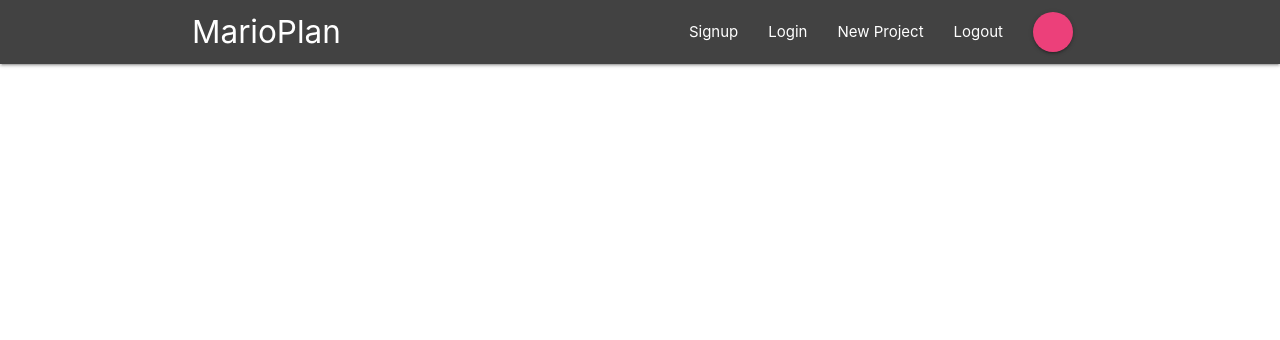
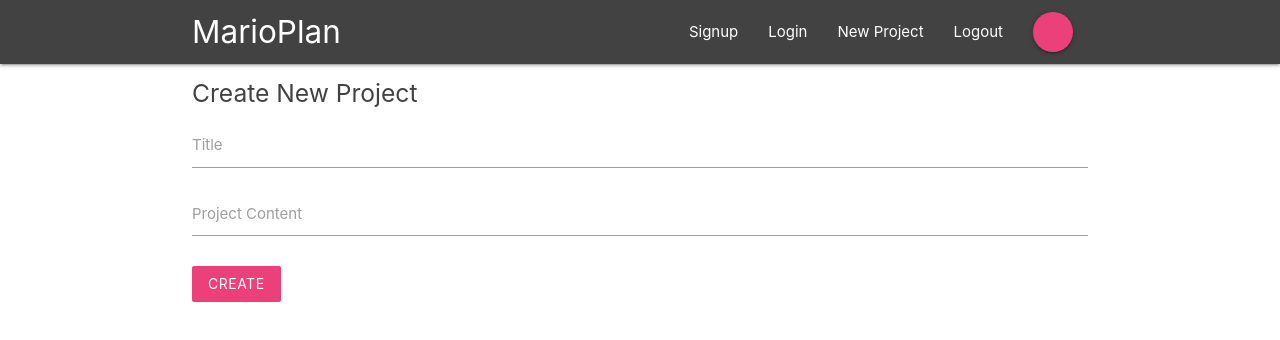
Before and after one commit to RandilaP/plan-tut, a React (Create React App) app: page /create in a window 1280 px wide. Shown: the top 340 px of the page. Built offline with nearby package versions, Linux system fonts and the light colour scheme.

Commit message:
finish project form

```diff
--- a/src/App.js
+++ b/src/App.js
@@ -5,6 +5,7 @@
 import ProjectDetails from './components/project/ProjectDetail';
 import SignIn from './components/auth/SignIn';
 import SignUp from './components/auth/SignUp';
+import CreateProject from './components/project/CreateProject';
 
 
 function App() {
@@ -17,6 +18,7 @@
         <Route path='/project/:id' element={<ProjectDetails />} />
         <Route path='/signin' element={<SignIn />} />
         <Route path='/signup' element={<SignUp />} />
+        <Route path='/create' element={<CreateProject />} />
       </Routes>
     </div>
     </BrowserRouter>
--- a/src/components/project/CreateProject.js
+++ b/src/components/project/CreateProject.js
@@ -0,0 +1,43 @@
+import React, { Component } from 'react'
+
+class CreateProject extends Component {
+    state = {
+        title: '',
+        content: ''
+
+    }
+
+    handleChange = (e) => {
+        this.setState({
+        [e.target.id]:e.target.value
+    })
+    }
+
+    handleSubmit = (e) => {
+        e.preventDefault();
+        console.log(this.state)
+    }
+  render() {
+    return (
+      <div className='container'>
+        <form onSubmit={this.handleSubmit} className="white">
+            <h5 className="grey-text text-darken-3">Create New Project</h5>
+            <div className="input-field">
+                <label htmlFor="title">Title</label>
+                <input type="text" id="title" onChange={this.handleChange}/>
+            </div>
+            <div className="input-field">
+                <label htmlFor="content">Project Content</label>
+                <textarea id="content" className="materialize-textarea" onChange={this.handleChange}></textarea>
+            </div>
+            <div className="input-field">
+                <button className="btn pink lighten-1 z-depth-0">Create
+                </button>
+            </div>
+        </form>
+      </div>
+    )
+  }
+}
+
+export default CreateProject
```
